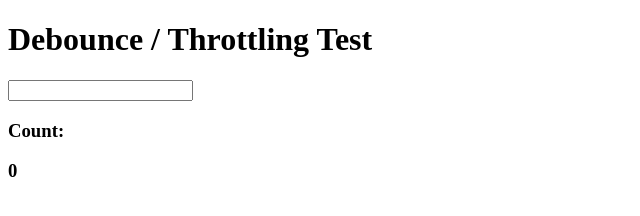
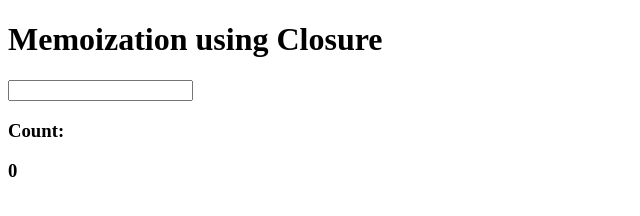
Before and after one commit to therealakash13/javascript, a website: page index.html in a window 1280 px wide. Shown: the whole page, without its empty margins (0-640 px from the left). Drawn offline with Linux system fonts and the light colour scheme.

Commit message:
Memoization and Currying

```diff
--- a/index.html
+++ b/index.html
@@ -6,9 +6,12 @@
     <title>Advanced Javascript</title>
   </head>
   <body>
-    <h1>Debounce / Throttling Test</h1>
+    <h1>Memoization using Closure</h1>
     <input type="text" />
-    <h3>Count: <p>0</p></h3>
+    <h3>
+      Count:
+      <p>0</p>
+    </h3>
     <script src="./index.js"></script>
   </body>
 </html>
```
Also changed, not shown: index.js (+42 -0 lines).
